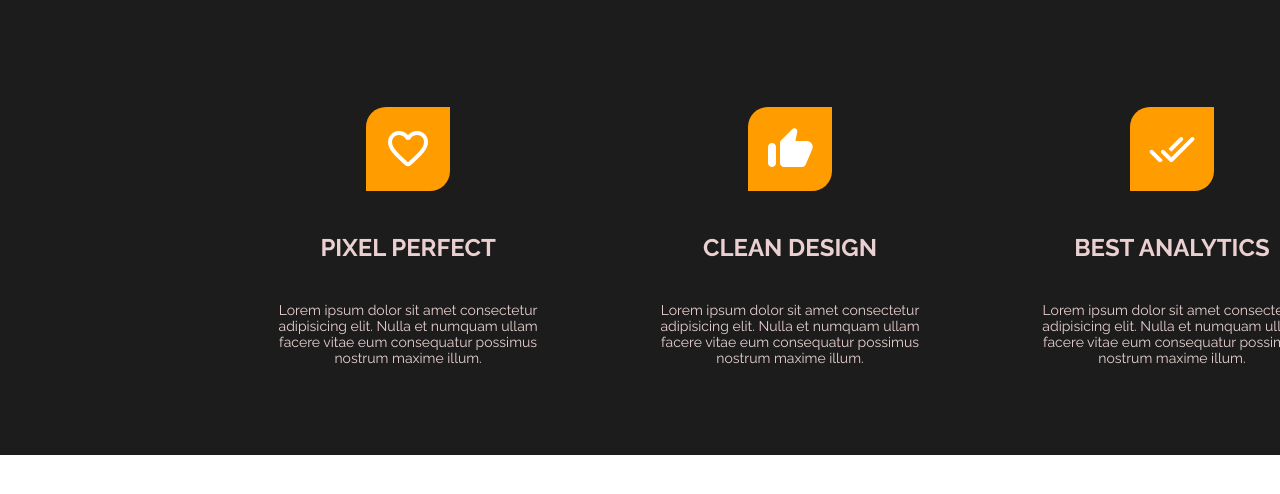
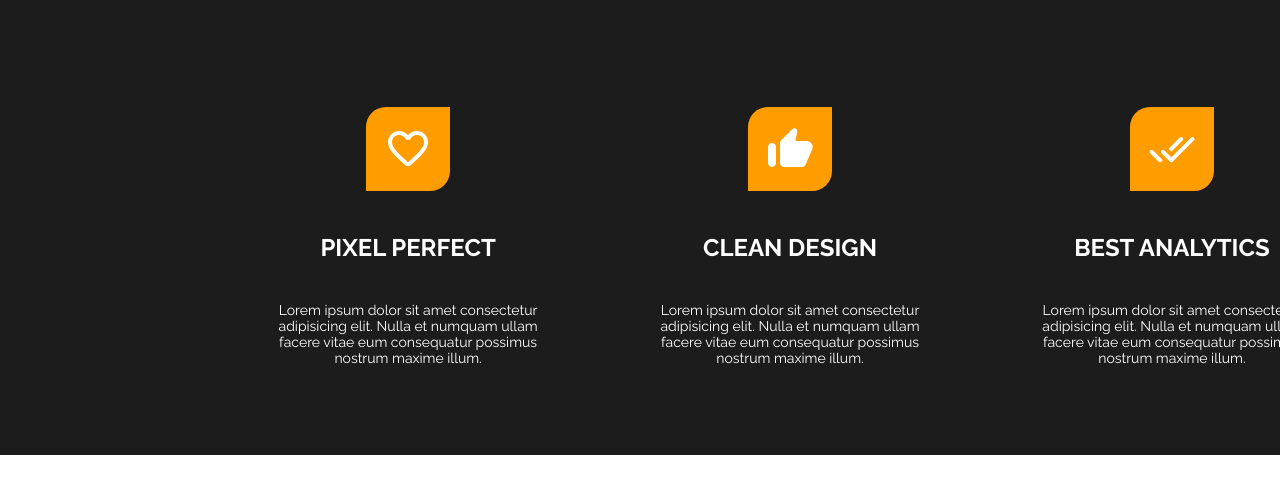
Before and after one commit to EdwinDenis/Lesson5_HomeWork, a plain HTML site: page index.html in a window 1280 px wide. Shown: the top 494 px of the page. Drawn offline with Linux system fonts and the light colour scheme.

Commit message:
fourh commit

```diff
--- a/css/style.css
+++ b/css/style.css
@@ -28,7 +28,7 @@ body{
 }
 
 .box h2{
-    color: #EAD0D0;
+    color: #FFFFFF;
     text-align:center;
     text-transform: uppercase;
     font-size: 24px;
@@ -36,7 +36,7 @@ body{
 }
 
 .box p{
-    color: #EAD0D0;
+    color: #FFFFFF;
     text-align: center;
     padding: 0 37px;
     font-size: 14px;
```
